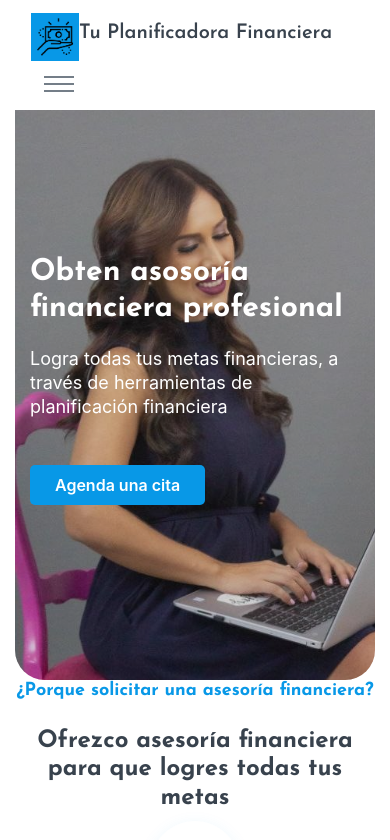
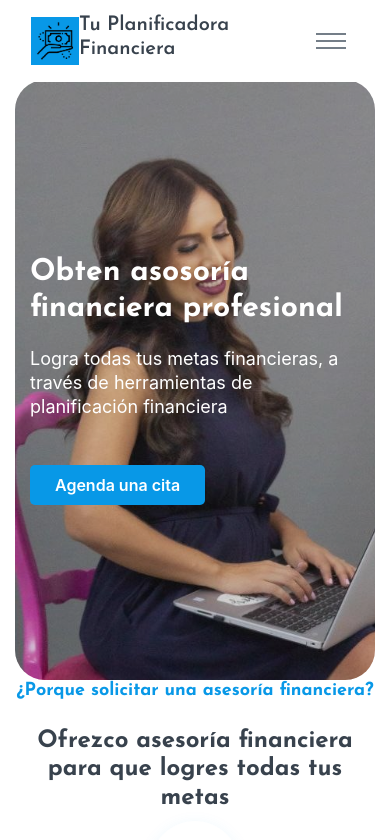
Before and after one commit to frako23/tuPlanFin, a React (Vite) app: page / in a window 390 px wide. Shown: the top 840 px of the page. Built offline with nearby package versions, Linux system fonts and the light colour scheme.

Commit message:
ajuste de logo

```diff
--- a/src/components/navBar.jsx
+++ b/src/components/navBar.jsx
@@ -1,6 +1,6 @@
 import { useState, useEffect, useRef } from "react";
 import { Link } from "react-scroll";
-import logo from "../assets/imgs/logo.png";
+import logo from "../assets/imgs/logo.png"
 
 import "../styles/style.css";
 
@@ -60,12 +60,11 @@ export const Navbar = () => {
                 onClick={scrollToTop}
                 style={{
                   display: "flex",
-                  alignItems: "center",
-                  textWrap: "balance",
+                  alignItems: "center"
                 }}
               >
                 <img src={logo} alt="Logo" style={{ height: "3rem" }} />
-                <h4 className="footer_title">Tu Planificadora Financiera</h4>
+                <h4 className="footer_title" style={{textWrap: "balance"}}>Tu Planificadora Financiera</h4>
               </Link>
               <button
                 className={`navbar-toggler ${toggler && "active"}`}
--- a/src/styles/style.css
+++ b/src/styles/style.css
@@ -510,6 +510,9 @@ p {
 
 .navbar-brand {
   padding: 0; }
+  @media (max-width: 425px) {
+    .navbar-brand {
+      width: 13rem; } }
 
 .navbar-toggler {
   padding: 0; }
```
Also changed, not shown: src/assets/imgs/logo2.PNG (added).
